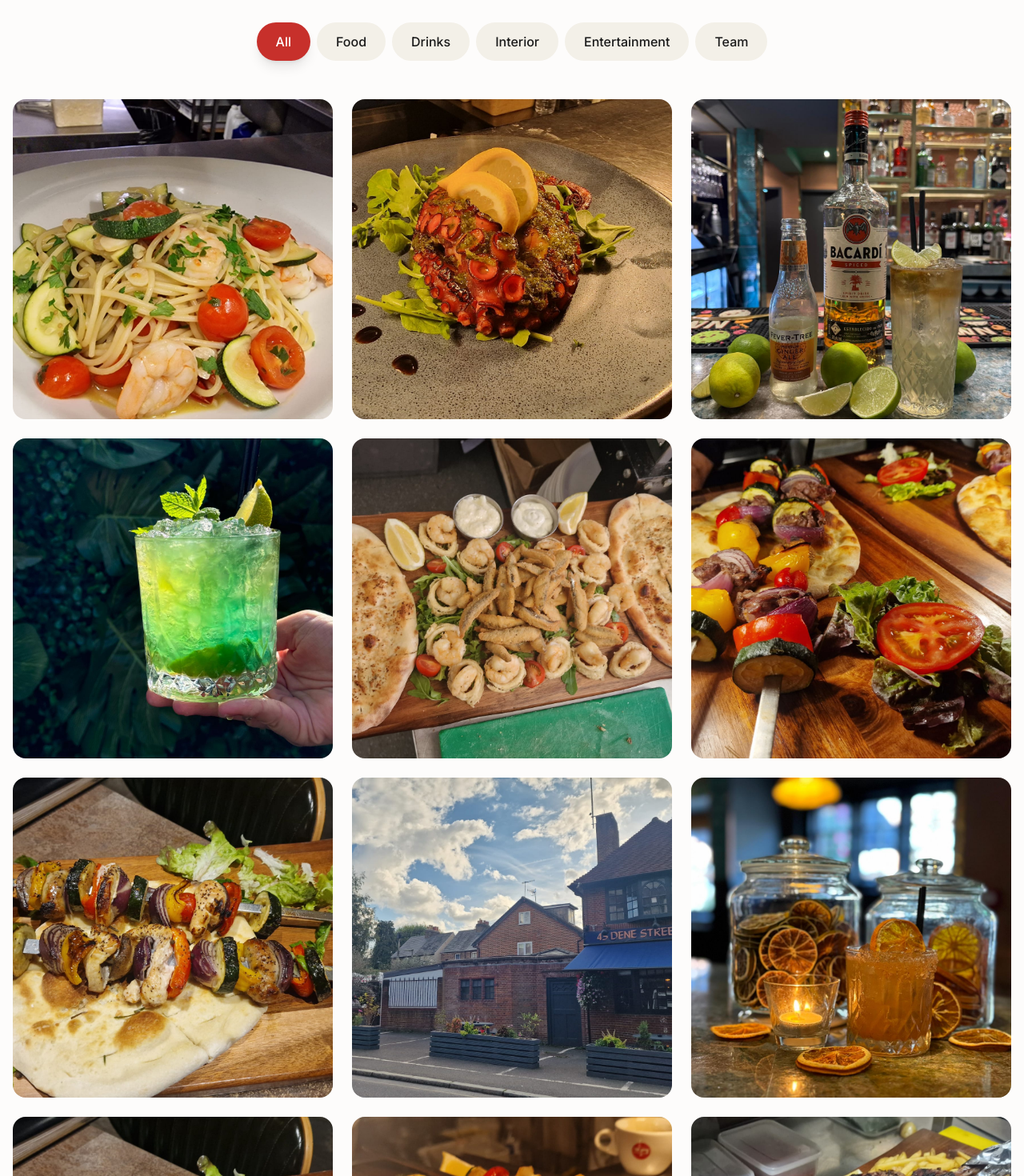
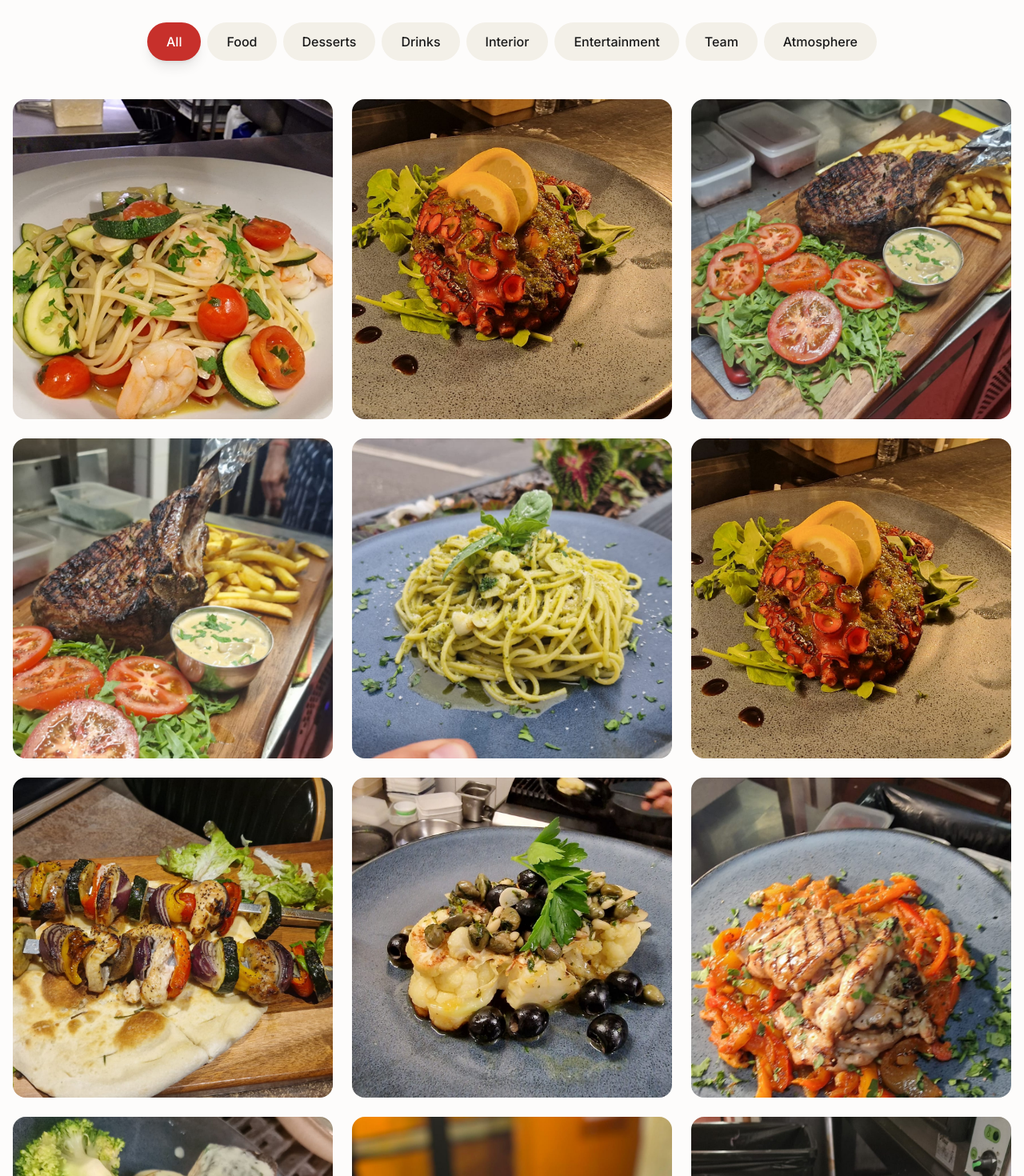
Before and after one commit to technoactive/rialto-social, a Next.js app: page /gallery in a window 1280 px wide. Shown: the part 300-1770 px from the top of the page at 80% size. Built offline with nearby package versions, Linux system fonts and the light colour scheme; a web font is replaced by a local one.

Commit message:
Remove inaccurate descriptions from gallery, keep only titles

```diff
--- a/components/sections/GallerySection.tsx
+++ b/components/sections/GallerySection.tsx
@@ -6,99 +6,246 @@ import { X, ChevronLeft, ChevronRight } from "lucide-react";
 import { cn } from "@/lib/utils";
 
 const galleryImages = [
+  // Food Dishes
   {
     id: 1,
     category: "food",
-    title: "Fresh Pasta Primavera",
-    description: "Handmade pasta with shrimp and vegetables",
+    title: "Pasta Primavera",
+    description: "Fresh prawns with seasonal vegetables",
     src: "/pictures/rialto-social-pasta-primavera-shrimp-vegetables.jpg",
   },
   {
     id: 2,
     category: "food",
-    title: "Margherita Pizza",
-    description: "Authentic Neapolitan style",
+    title: "Pizza Margherita",
+    description: "Traditional Neapolitan with fresh basil",
     src: "/pictures/rialto-social-italian-pizza-margherita-dorking.jpg",
   },
   {
     id: 3,
-    category: "interior",
-    title: "Main Dining Area",
-    description: "Warm and inviting atmosphere",
-    src: "/pictures/rialto-social-restaurant-interior-dining-room.jpg",
+    category: "food",
+    title: "Grilled Ribeye Steak",
+    description: "Perfectly seasoned with golden fries",
+    src: "/pictures/rialto-social-grilled-steak-fries-italian-restaurant-dorking.jpg",
   },
   {
     id: 4,
     category: "food",
-    title: "Tiramisu",
-    description: "Classic Italian dessert",
-    src: "/pictures/rialto-social-tiramisu-dessert-authentic-italian.jpg",
+    title: "Pasta Carbonara",
+    description: "Creamy traditional Roman recipe",
+    src: "/pictures/rialto-social-pasta-carbonara-authentic-italian-dorking.jpg",
   },
   {
     id: 5,
-    category: "drinks",
-    title: "Wine Selection",
-    description: "Curated Italian wines",
-    src: "/pictures/rialto-social-wine-selection-italian-restaurant.jpg",
+    category: "food",
+    title: "Seafood Linguine",
+    description: "Fresh prawns in garlic white wine sauce",
+    src: "/pictures/rialto-social-seafood-pasta-linguine-gamberi.jpg",
   },
   {
     id: 6,
-    category: "interior",
-    title: "Private Dining Room",
-    description: "Perfect for special occasions",
-    src: "/pictures/rialto-social-private-dining-area-events.jpg",
+    category: "food",
+    title: "Traditional Lasagna",
+    description: "Layers of pasta with rich meat sauce",
+    src: "/pictures/rialto-social-lasagna-traditional-italian-cuisine.jpg",
   },
   {
     id: 7,
     category: "food",
-    title: "Antipasti Platter",
-    description: "Selection of Italian starters",
+    title: "Antipasti Selection",
+    description: "Italian cured meats and cheeses",
     src: "/pictures/rialto-social-italian-antipasti-platter-dorking.jpg",
   },
   {
     id: 8,
-    category: "team",
-    title: "Our Team",
-    description: "Passionate about Italian cuisine",
-    src: "/pictures/rialto-social-team-staff-italian-restaurant.jpg",
+    category: "food",
+    title: "Seafood Risotto",
+    description: "Creamy arborio rice with mixed seafood",
+    src: "/pictures/rialto-social-risotto-seafood-italian-restaurant.jpg",
   },
   {
     id: 9,
     category: "food",
-    title: "Caprese Salad",
-    description: "Fresh mozzarella and tomatoes",
-    src: "/pictures/rialto-social-caprese-salad-fresh-mozzarella.jpg",
+    title: "Pizza Quattro Formaggi",
+    description: "Four cheese blend with herbs",
+    src: "/pictures/rialto-social-pizza-quattro-formaggi-dorking.jpg",
   },
   {
     id: 10,
-    category: "entertainment",
-    title: "Karaoke Night",
-    description: "Friday & Saturday fun",
-    src: "/pictures/rialto-social-karaoke-room-entertainment-dorking.jpg",
+    category: "food",
+    title: "Bruschetta Classica",
+    description: "Toasted bread with tomatoes and basil",
+    src: "/pictures/rialto-social-bruschetta-appetizer-italian.jpg",
   },
   {
     id: 11,
-    category: "entertainment",
-    title: "Darts Lounge",
-    description: "Challenge your friends",
-    src: "/pictures/rialto-social-darts-area-entertainment-venue.jpg",
+    category: "food",
+    title: "Spinach & Ricotta Ravioli",
+    description: "Handmade pasta with creamy filling",
+    src: "/pictures/rialto-social-ravioli-spinach-ricotta.jpg",
   },
   {
     id: 12,
     category: "food",
-    title: "Grilled Steak",
-    description: "Premium cuts with sides",
-    src: "/pictures/rialto-social-grilled-steak-fries-italian-restaurant-dorking.jpg",
+    title: "Penne Arrabbiata",
+    description: "Spicy tomato sauce with chili",
+    src: "/pictures/rialto-social-pasta-arrabbiata-spicy-italian.jpg",
+  },
+  {
+    id: 13,
+    category: "food",
+    title: "Osso Buco",
+    description: "Braised veal shank Milanese style",
+    src: "/pictures/rialto-social-osso-buco-traditional-italian.jpg",
+  },
+  {
+    id: 14,
+    category: "food",
+    title: "Caprese Salad",
+    description: "Buffalo mozzarella with ripe tomatoes",
+    src: "/pictures/rialto-social-caprese-salad-fresh-mozzarella.jpg",
+  },
+  {
+    id: 15,
+    category: "food",
+    title: "Fresh Seafood Platter",
+    description: "Daily selection of premium seafood",
+    src: "/pictures/rialto-social-seafood-platter-italian-cuisine.jpg",
+  },
+  {
+    id: 16,
+    category: "desserts",
+    title: "Classic Tiramisu",
+    description: "Coffee-soaked ladyfingers with mascarpone",
+    src: "/pictures/rialto-social-tiramisu-dessert-authentic-italian.jpg",
+  },
+  {
+    id: 17,
+    category: "desserts",
+    title: "Artisan Gelato",
+    description: "Daily made Italian ice cream",
+    src: "/pictures/rialto-social-gelato-dessert-authentic-italian.jpg",
+  },
+  // Drinks
+  {
+    id: 18,
+    category: "drinks",
+    title: "Wine Collection",
+    description: "Carefully selected Italian vintages",
+    src: "/pictures/rialto-social-wine-selection-italian-restaurant.jpg",
+  },
+  {
+    id: 19,
+    category: "drinks",
+    title: "Cocktail Creations",
+    description: "Classic and signature mixed drinks",
+    src: "/pictures/rialto-social-cocktails-bar-drinks-menu.jpg",
+  },
+  {
+    id: 20,
+    category: "drinks",
+    title: "Italian Espresso",
+    description: "Rich authentic coffee experience",
+    src: "/pictures/rialto-social-espresso-coffee-italian.jpg",
+  },
+  // Interior & Atmosphere
+  {
+    id: 21,
+    category: "interior",
+    title: "Main Dining Room",
+    description: "Elegant Italian ambiance",
+    src: "/pictures/rialto-social-restaurant-interior-dining-room.jpg",
+  },
+  {
+    id: 22,
+    category: "interior",
+    title: "Bar & Lounge Area",
+    description: "Sophisticated cocktail bar",
+    src: "/pictures/rialto-social-bar-area-italian-restaurant-dorking.jpg",
+  },
+  {
+    id: 23,
+    category: "interior",
+    title: "Private Events Space",
+    description: "Intimate dining for special occasions",
+    src: "/pictures/rialto-social-private-dining-area-events.jpg",
+  },
+  {
+    id: 24,
+    category: "interior",
+    title: "Restaurant Entrance",
+    description: "Welcome to Rialto Social",
+    src: "/pictures/rialto-social-restaurant-exterior-dorking.jpg",
+  },
+  {
+    id: 25,
+    category: "interior",
+    title: "Al Fresco Dining",
+    description: "Outdoor terrace seating",
+    src: "/pictures/rialto-social-outdoor-seating-terrace.jpg",
+  },
+  // Entertainment
+  {
+    id: 26,
+    category: "entertainment",
+    title: "Karaoke Lounge",
+    description: "Private rooms for singing fun",
+    src: "/pictures/rialto-social-karaoke-room-entertainment-dorking.jpg",
+  },
+  {
+    id: 27,
+    category: "entertainment",
+    title: "Darts Area",
+    description: "Professional dartboards for competition",
+    src: "/pictures/rialto-social-darts-area-entertainment-venue.jpg",
+  },
+  {
+    id: 28,
+    category: "entertainment",
+    title: "Live Music Nights",
+    description: "Regular entertainment events",
+    src: "/pictures/rialto-social-live-music-entertainment.jpg",
+  },
+  {
+    id: 29,
+    category: "atmosphere",
+    title: "Celebration Venue",
+    description: "Perfect for parties and events",
+    src: "/pictures/rialto-social-event-celebration-party-venue.jpg",
+  },
+  // Team & Service
+  {
+    id: 30,
+    category: "team",
+    title: "Our Friendly Staff",
+    description: "Dedicated to excellent service",
+    src: "/pictures/rialto-social-team-staff-italian-restaurant.jpg",
+  },
+  {
+    id: 31,
+    category: "team",
+    title: "Expert Chefs at Work",
+    description: "Crafting authentic Italian dishes",
+    src: "/pictures/rialto-social-kitchen-chefs-cooking.jpg",
+  },
+  {
+    id: 32,
+    category: "atmosphere",
+    title: "Happy Diners",
+    description: "Creating memorable experiences",
+    src: "/pictures/rialto-social-happy-customers-dining-dorking.jpg",
   },
 ];
 
 const categories = [
   { id: "all", label: "All" },
   { id: "food", label: "Food" },
+  { id: "desserts", label: "Desserts" },
   { id: "drinks", label: "Drinks" },
   { id: "interior", label: "Interior" },
   { id: "entertainment", label: "Entertainment" },
   { id: "team", label: "Team" },
+  { id: "atmosphere", label: "Atmosphere" },
 ];
 
 export function GallerySection() {
@@ -187,7 +334,6 @@ export function GallerySection() {
                 <div className="absolute inset-0 bg-gradient-to-t from-black/50 to-transparent opacity-0 group-hover:opacity-100 transition-opacity duration-300" />
                 <div className="absolute bottom-0 left-0 right-0 p-4 text-white transform translate-y-full group-hover:translate-y-0 transition-transform duration-300">
                   <h3 className="font-semibold text-lg">{image.title}</h3>
-                  <p className="text-sm opacity-90">{image.description}</p>
                 </div>
                 {/* Actual image */}
                 <img
@@ -256,8 +402,7 @@ export function GallerySection() {
                   <p className="text-2xl font-display font-bold text-white mb-2">
                     {selectedImage.title}
                   </p>
-                  <p className="text-lg text-white/90">{selectedImage.description}</p>
-                  <p className="text-sm text-white/70 mt-2">
+                  <p className="text-sm text-white/70">
                     {currentIndex + 1} / {galleryImages.length}
                   </p>
                 </div>
```
